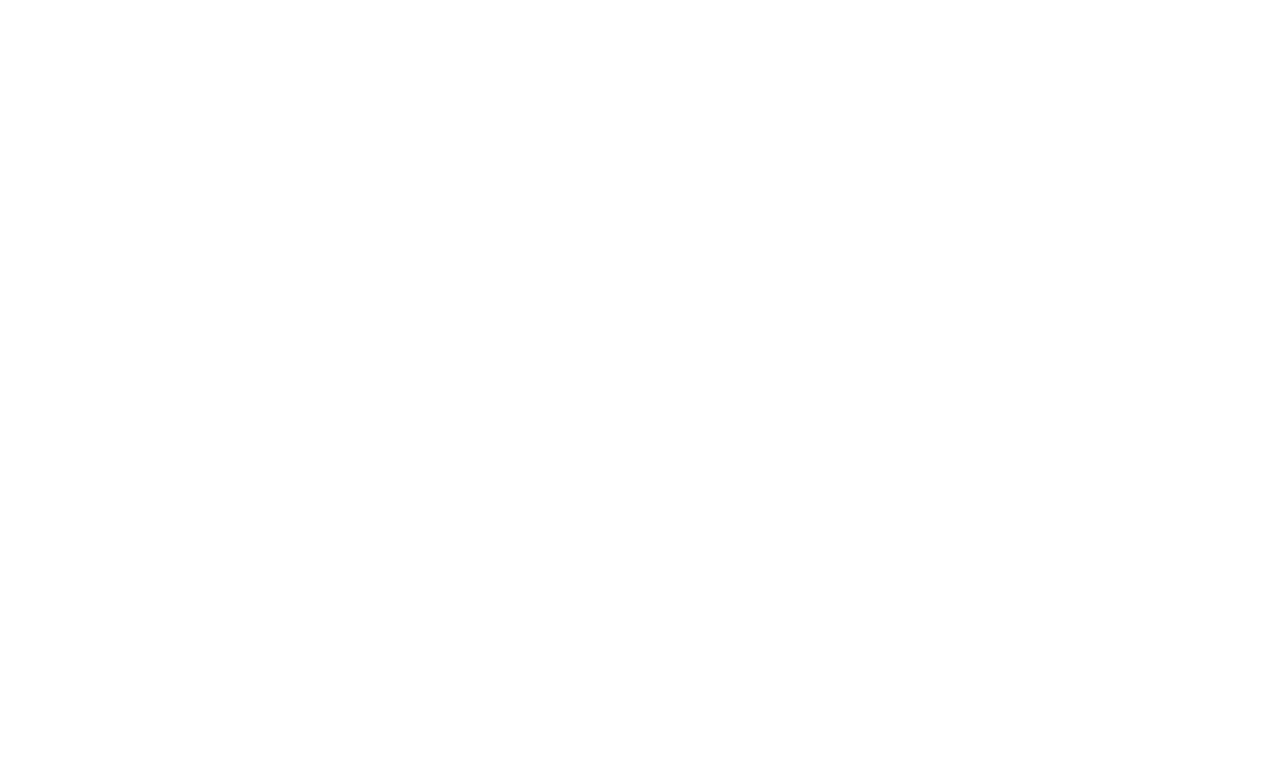
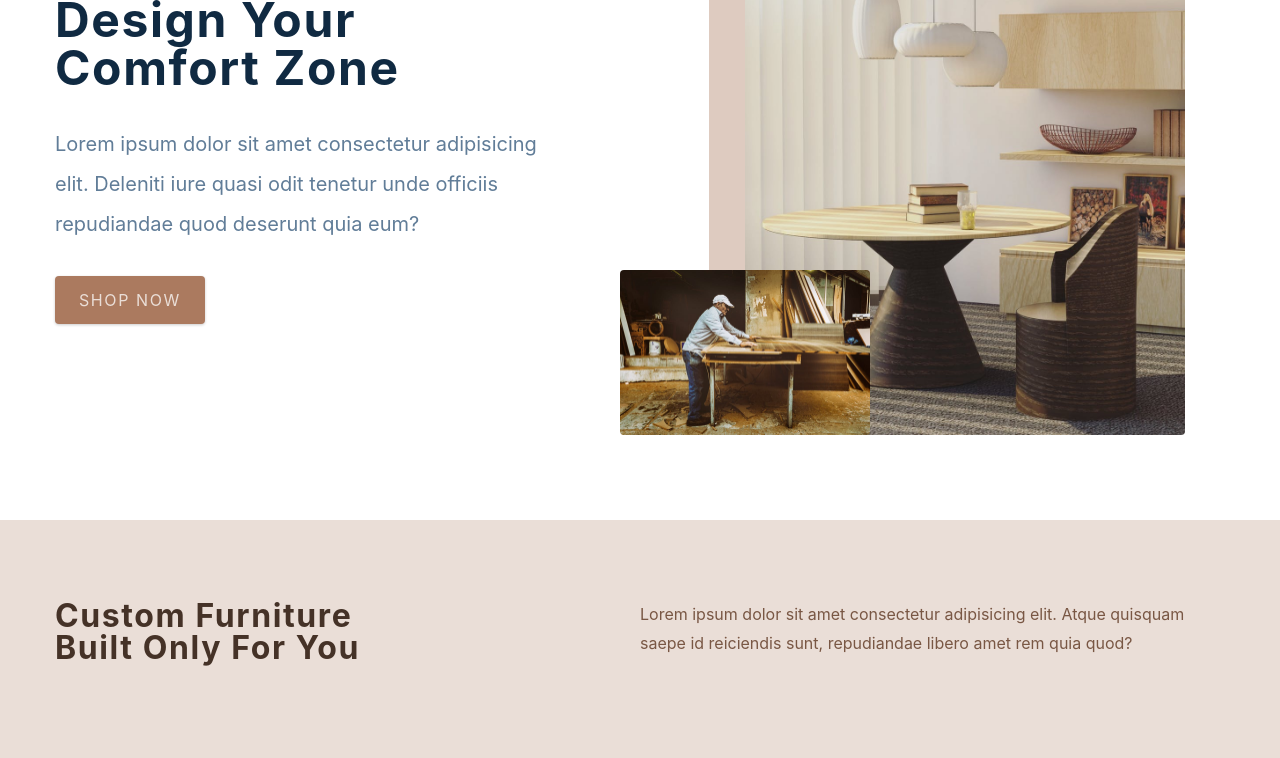
Before and after one commit to haosmos/comfy-react, a React (Create React App) app: page / in a window 1280 px wide. Shown: the part 280-1038 px from the top of the page. Before the commit the page ends 800 px from the top, so only its background shows below. Built offline with nearby package versions, Linux system fonts and the light colour scheme; the HTML template or start-up script is replaced by a standard one.

Commit message:
implemented home page

```diff
--- /dev/null
+++ b/src/components/Contacts.js
@@ -0,0 +1,110 @@
+import React from 'react'
+import styled from 'styled-components'
+
+const Contact = () => {
+  return (
+      <Wrapper>
+        <div className="section-center">
+          <h3>Join our newsletter and get 20% off</h3>
+          <div className="content">
+            <p>
+              Lorem ipsum dolor sit amet consectetur adipisicing elit. Rerum
+              veniam repudiandae vel ab id, fuga praesentium nobis natus ipsam
+              vero?
+            </p>
+            <form
+                className="contact-form"
+                action="https://formspree.io/f/xyyvzagd"
+                method="POST"
+            >
+              <input
+                  type="email"
+                  className="form-input"
+                  placeholder="enter email"
+                  name="_replyto"
+              />
+              <button type="submit" className="submit-btn">
+                subscribe
+              </button>
+            </form>
+          </div>
+        </div>
+      </Wrapper>
+  )
+}
+const Wrapper = styled.section`
+  padding: 5rem 0;
+
+  h3 {
+    text-transform: none;
+  }
+
+  p {
+    line-height: 2;
+    max-width: 45em;
+    color: var(--clr-grey-5);
+  }
+
+  .contact-form {
+    width: 90vw;
+    max-width: 500px;
+    display: grid;
+    grid-template-columns: 1fr auto;
+  }
+
+  .form-input,
+  .submit-btn {
+    font-size: 1rem;
+    padding: 0.5rem 1rem;
+    border: 2px solid var(--clr-black);
+  }
+
+  .form-input {
+    border-right: none;
+    color: var(--clr-grey-3);
+    border-top-left-radius: var(--radius);
+    border-bottom-left-radius: var(--radius);
+  }
+
+  .submit-btn {
+    border-top-right-radius: var(--radius);
+    border-bottom-right-radius: var(--radius);
+  }
+
+  .form-input::placeholder {
+    color: var(--clr-black);
+    text-transform: capitalize;
+  }
+
+  .submit-btn {
+    background: var(--clr-primary-5);
+    text-transform: capitalize;
+    letter-spacing: var(--spacing);
+    cursor: pointer;
+    transition: var(--transition);
+    color: var(--clr-black);
+  }
+
+  .submit-btn:hover {
+    color: var(--clr-white);
+  }
+
+  @media (min-width: 992px) {
+    .content {
+      display: grid;
+      grid-template-columns: 1fr 1fr;
+      align-items: center;
+      gap: 8rem;
+      margin-top: 2rem;
+    }
+
+    p {
+      margin-bottom: 0;
+    }
+  }
+  @media (min-width: 1280px) {
+    padding: 15rem 0;
+  }
+`
+
+export default Contact
--- /dev/null
+++ b/src/components/Hero.js
@@ -0,0 +1,102 @@
+import React from 'react'
+import styled from 'styled-components'
+import { Link } from 'react-router-dom'
+import heroBcg from '../assets/hero-bcg.jpeg'
+import heroBcg2 from '../assets/hero-bcg-2.jpeg'
+
+const Hero = () => {
+  return (
+      <Wrapper className="section-center">
+        <article className="content">
+          <h1>
+            design your <br/>
+            comfort zone
+          </h1>
+          <p>
+            Lorem ipsum dolor sit amet consectetur adipisicing elit. Deleniti
+            iure
+            quasi odit tenetur unde officiis repudiandae quod deserunt quia eum?
+          </p>
+          <Link to="/products" className="btn hero-btn">
+            shop now
+          </Link>
+        </article>
+        <article className="img-container">
+          <img src={heroBcg} alt="nice table" className="main-img"/>
+          <img src={heroBcg2} alt="person working" className="accent-img"/>
+        </article>
+      </Wrapper>
+  )
+}
+
+const Wrapper = styled.section`
+  min-height: 60vh;
+  display: grid;
+  place-items: center;
+
+  .img-container {
+    display: none;
+  }
+
+  p {
+    line-height: 2;
+    max-width: 45em;
+    margin-bottom: 2rem;
+    color: var(--clr-grey-5);
+    font-size: 1rem;
+  }
+
+  @media (min-width: 992px) {
+    height: calc(100vh - 5rem);
+    grid-template-columns: 1fr 1fr;
+    gap: 8rem;
+    h1 {
+      margin-bottom: 2rem;
+    }
+
+    p {
+      font-size: 1.25rem;
+    }
+
+    .hero-btn {
+      padding: 0.75rem 1.5rem;
+      font-size: 1rem;
+    }
+
+    .img-container {
+      display: block;
+      position: relative;
+    }
+
+    .main-img {
+      width: 100%;
+      height: 550px;
+      position: relative;
+      border-radius: var(--radius);
+      display: block;
+      object-fit: cover;
+    }
+
+    .accent-img {
+      position: absolute;
+      bottom: 0;
+      left: 0;
+      width: 250px;
+      transform: translateX(-50%);
+      border-radius: var(--radius);
+    }
+
+    .img-container::before {
+      content: '';
+      position: absolute;
+      width: 10%;
+      height: 80%;
+      background: var(--clr-primary-9);
+      bottom: 0%;
+      left: -8%;
+      border-radius: var(--radius);
+    }
+  }
+`
+
+export default Hero;
--- /dev/null
+++ b/src/components/PageHero.js
@@ -0,0 +1,38 @@
+import React from 'react'
+import styled from 'styled-components'
+import { Link } from 'react-router-dom'
+
+const PageHero = ({ title, product }) => {
+  return (
+      <Wrapper>
+        <div className="section-center">
+          <h3>
+            <Link to="/">Home</Link>
+            {product && <Link to="/products">/ Products</Link>}/ {title}
+          </h3>
+        </div>
+      </Wrapper>
+  )
+}
+
+const Wrapper = styled.section`
+  background: var(--clr-primary-10);
+  width: 100%;
+  min-height: 20vh;
+  display: flex;
+  align-items: center;
+
+  color: var(--clr-primary-1);
+
+  a {
+    color: var(--clr-primary-3);
+    padding: 0.5rem;
+    transition: var(--transition);
+  }
+
+  a:hover {
+    color: var(--clr-primary-1);
+  }
+`
+
+export default PageHero
--- /dev/null
+++ b/src/components/Services.js
@@ -0,0 +1,109 @@
+import React from 'react'
+import styled from 'styled-components'
+import { services } from '../utils/constants'
+
+const Services = () => {
+  return (
+      <Wrapper>
+        <div className="section-center">
+          <article className="header">
+            <h3>
+              custom furniture <br/>
+              built only for you
+            </h3>
+            <p>
+              Lorem ipsum dolor sit amet consectetur adipisicing elit. Atque
+              quisquam saepe id reiciendis sunt, repudiandae libero amet rem
+              quia
+              quod?
+            </p>
+          </article>
+          <div className="services-center">
+            {services.map((service) => {
+              const { id, icon, title, text } = service
+              return (
+                  <article key={id} className="service">
+                    <span className="icon">{icon} </span>
+                    <h4>{title}</h4>
+                    <p>{text}</p>
+                  </article>
+              )
+            })}
+          </div>
+        </div>
+      </Wrapper>
+  )
+}
+
+const Wrapper = styled.section`
+  h3,
+  h4 {
+    color: var(--clr-primary-1);
+  }
+
+  padding: 5rem 0;
+
+  background: var(--clr-primary-10);
+
+  .header h3 {
+    margin-bottom: 2rem;
+  }
+
+  p {
+    margin-bottom: 0;
+    line-height: 1.8;
+    color: var(--clr-primary-3);
+  }
+
+  .services-center {
+    margin-top: 4rem;
+    display: grid;
+    gap: 2.5rem;
+  }
+
+  .service {
+    background: var(--clr-primary-7);
+    text-align: center;
+    padding: 2.5rem 2rem;
+    border-radius: var(--radius);
+
+    p {
+      color: var(--clr-primary-2);
+    }
+  }
+
+  span {
+    width: 4rem;
+    height: 4rem;
+    display: grid;
+    margin: 0 auto;
+    place-items: center;
+    margin-bottom: 1rem;
+    border-radius: 50%;
+    background: var(--clr-primary-10);
+    color: var(--clr-primary-1);
+
+    svg {
+      font-size: 2rem;
+    }
+  }
+
+  @media (min-width: 992px) {
+    .header {
+      display: grid;
+      grid-template-columns: 1fr 1fr;
+    }
+  }
+  @media (min-width: 576px) {
+    .services-center {
+      grid-template-columns: repeat(auto-fit, minmax(360px, 1fr));
+    }
+  }
+  @media (min-width: 1280px) {
+    padding: 0;
+    .section-center {
+      transform: translateY(5rem);
+    }
+  }
+`
+export default Services
--- a/src/pages/AboutPage.js
+++ b/src/pages/AboutPage.js
@@ -1,7 +1,65 @@
-const AboutPage = (props) => {
+import React from 'react'
+import styled from 'styled-components'
+import { PageHero } from '../components'
+import aboutImg from '../assets/hero-bcg.jpeg'
+
+const AboutPage = () => {
   return (
-      <h2>About Page</h2>
+      <main>
+        <PageHero title="about"/>
+        <Wrapper className="page section section-center">
+          <img src={aboutImg} alt="nice desk"/>
+          <article>
+            <div className="title">
+              <h2>our story</h2>
+              <div className="underline"></div>
+            </div>
+            <p>
+              Lorem ipsum dolor sit amet consectetur adipisicing elit. Totam
+              quaerat, modi doloremque necessitatibus eum dolor nesciunt
+              delectus,
+              voluptate blanditiis, obcaecati beatae ab aut ipsa consequuntur
+              tempora cumque. Ut quo enim vero odio minus nostrum eveniet,
+              doloribus veritatis dolorem unde ipsum, voluptatibus totam.
+              Explicabo, quas libero! Laborum incidunt minima consequatur
+              ratione?
+            </p>
+          </article>
+        </Wrapper>
+      </main>
   )
-};
+}
 
-export default AboutPage;
+const Wrapper = styled.section`
+  display: grid;
+  gap: 4rem;
+
+  img {
+    width: 100%;
+    display: block;
+    border-radius: var(--radius);
+    height: 500px;
+    object-fit: cover;
+  }
+
+  p {
+    line-height: 2;
+    max-width: 45em;
+    margin: 0 auto;
+    margin-top: 2rem;
+    color: var(--clr-grey-5);
+  }
+
+  .title {
+    text-align: left;
+  }
+
+  .underline {
+    margin-left: 0;
+  }
+
+  @media (min-width: 992px) {
+    grid-template-columns: 1fr 1fr;
+  }
+`
+export default AboutPage
--- a/src/pages/HomePage.js
+++ b/src/pages/HomePage.js
@@ -1,7 +1,14 @@
-const HomePage = (props) => {
+import React from 'react'
+import { Hero, Services, Contacts } from '../components'
+
+const HomePage = () => {
   return (
-      <h2>Home</h2>
+      <main>
+        <Hero/>
+        <Services/>
+        <Contacts/>
+      </main>
   )
-};
+}
 
 export default HomePage;
```
Also changed, not shown: src/components/index.js (+9 -1 lines).
